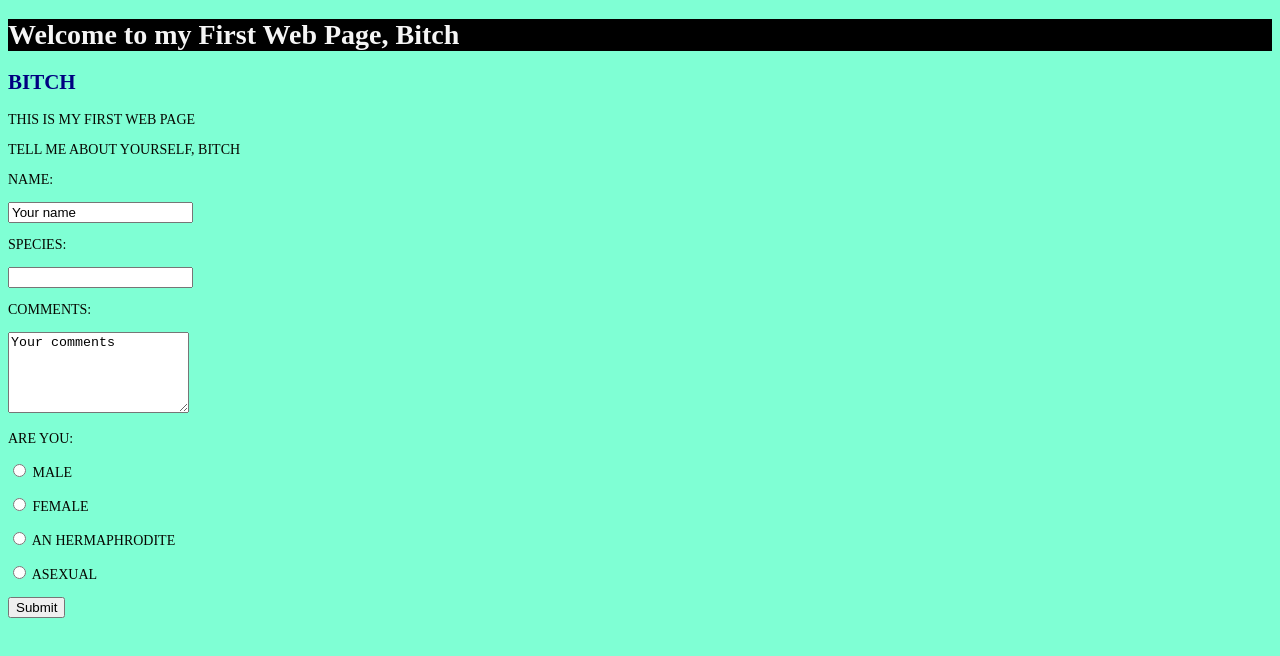
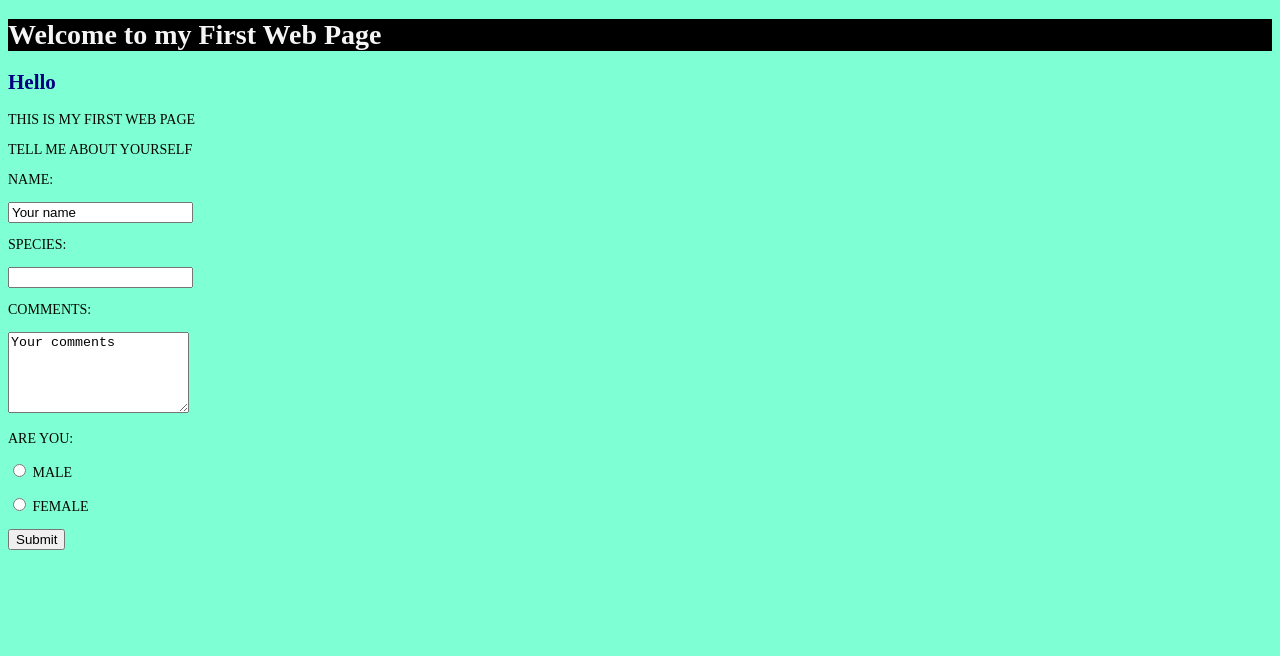
Before and after one commit to ablomberg93/First-Web-Page, a plain HTML site: page index.html in a window 1280 px wide. Drawn offline with Linux system fonts and the light colour scheme.

Commit message:
Update index.html

```diff
--- a/index.html
+++ b/index.html
@@ -4,12 +4,12 @@
     <title>My first web page</title>
     <link rel="stylesheet" href="style.css">
 
-    <h1>Welcome to my First Web Page, Bitch</h1>
+    <h1>Welcome to my First Web Page</h1>
 </head>
 <body>
-    <h2>BITCH</h2>
+    <h2>Hello</h2>
     <p>this is my first web page</p>
-    <p> tell me about yourself, Bitch</p>
+    <p> tell me about yourself</p>
 
     <form action="contactus.php" method="post">
 
@@ -26,8 +26,6 @@
             <p>Are you:</p>
             <p><input type="radio" name="areyou" value="male"> Male</p>
             <p><input type="radio" name="areyou" value="female"> Female</p>
-            <p><input type="radio" name="areyou" value="hermaphrodite"> An hermaphrodite</p>
-            <p><input type="radio" name="areyou" value="a bitch"> Asexual</p>
 
             <p><input type="submit"></p>
 
```
